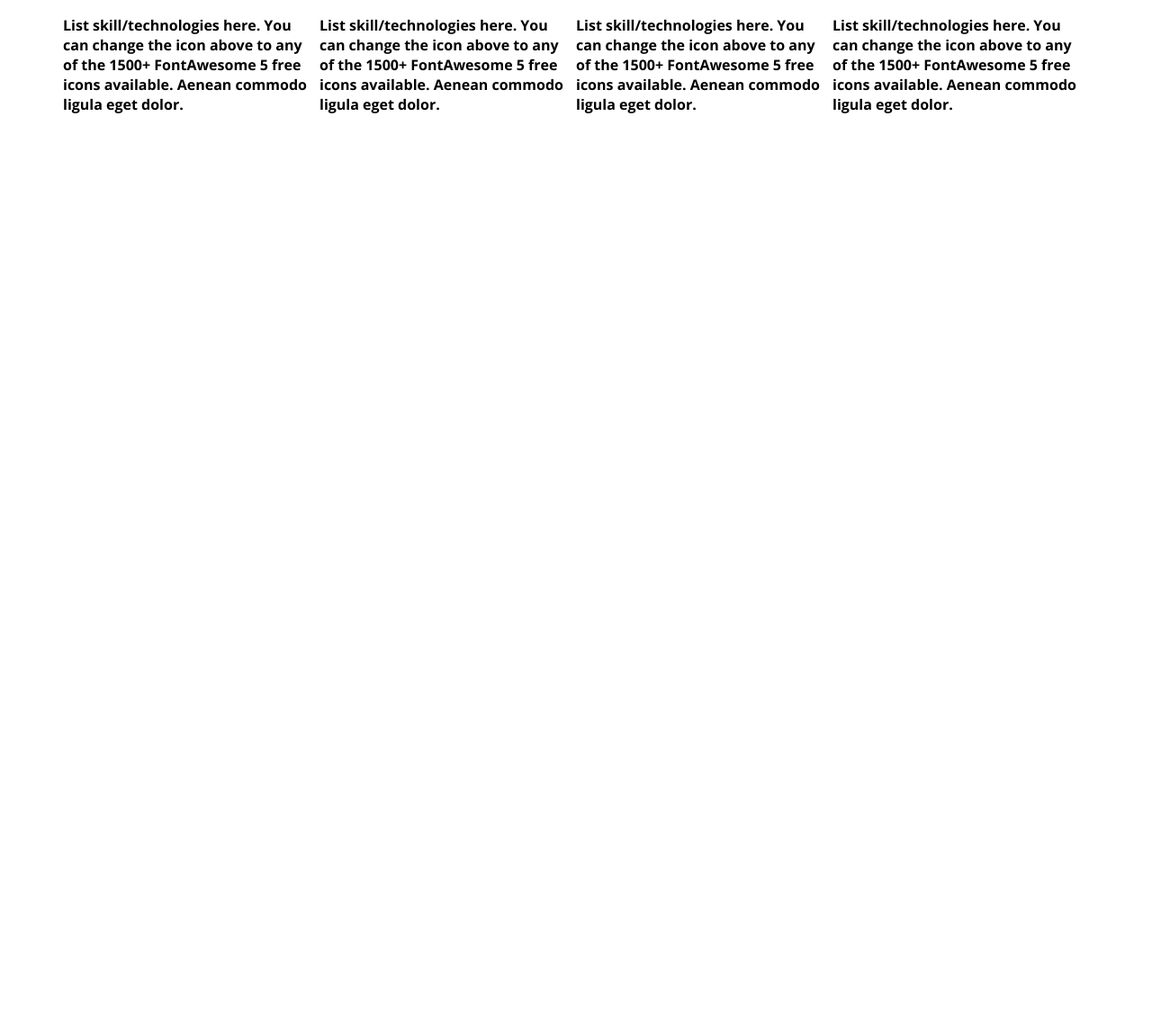
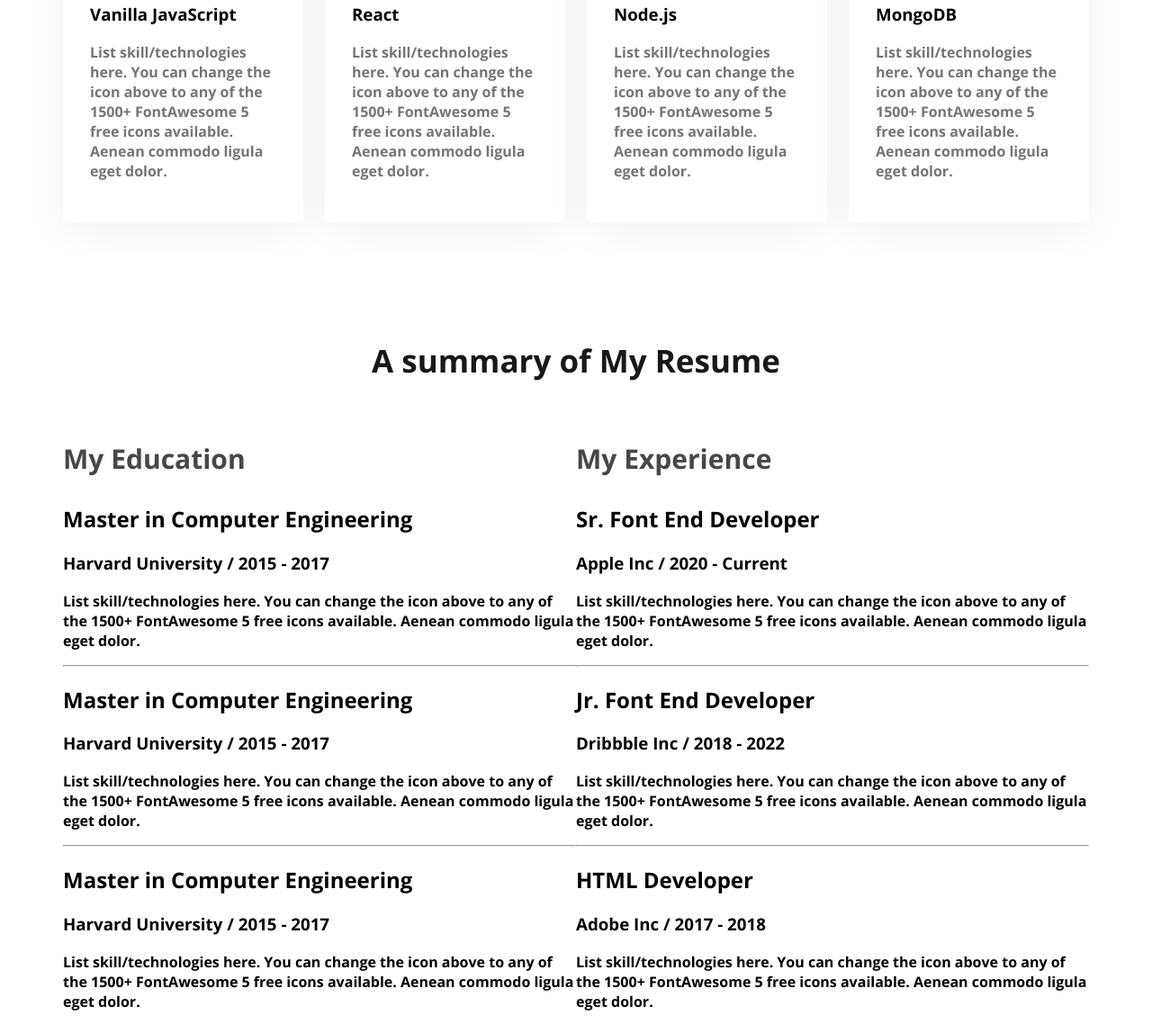
Before and after one commit to alaminakash754/web-developer, a plain HTML site: page index.html in a window 1280 px wide. Shown: the part 2039-3187 px from the top of the page at 90% size. Before the commit the page ends 2190 px from the top, so only its background shows below. Drawn offline with nearby package versions, Linux system fonts and the light colour scheme.

Commit message:
added resume

```diff
--- a/index.html
+++ b/index.html
@@ -82,6 +82,54 @@
                 </div>
             </div>
         </section>
+        <!--Resume Section-->
+        <section>
+            <h3 class="section-title">A summary of My Resume</h3>
+            <div class="resume-container">
+                <div class="resume-column">
+                    <h3 class="resume-column-title">My Education</h3>
+                    <div class="resume-parts">
+                        <h2 class="resume-title">Master in Computer Engineering</h2>
+                        <h3 class="resume-institute">Harvard University / 2015 - 2017</h3>
+                        <p class="resume-info">List skill/technologies here. You can change the icon above
+                            to any of the 1500+ FontAwesome 5 free icons available. Aenean commodo ligula eget dolor.</p>
+                    </div><hr>
+                    <div class="resume-parts">
+                        <h2 class="resume-title">Master in Computer Engineering</h2>
+                        <h3 class="resume-institute">Harvard University / 2015 - 2017</h3>
+                        <p class="resume-info">List skill/technologies here. You can change the icon above
+                            to any of the 1500+ FontAwesome 5 free icons available. Aenean commodo ligula eget dolor.</p>
+                    </div><hr>
+                    <div class="resume-parts">
+                        <h2 class="resume-title">Master in Computer Engineering</h2>
+                        <h3 class="resume-institute">Harvard University / 2015 - 2017</h3>
+                        <p class="resume-info">List skill/technologies here. You can change the icon above
+                            to any of the 1500+ FontAwesome 5 free icons available. Aenean commodo ligula eget dolor.</p>
+                    </div>
+                </div>
+                <div class="resume-column">
+                    <h3 class="resume-column-title">My Experience</h3>
+                    <div class="resume-parts">
+                        <h2 class="resume-title">Sr. Font End Developer</h2>
+                        <h3 class="resume-institute">Apple Inc / 2020 - Current</h3>
+                        <p class="resume-info">List skill/technologies here. You can change the icon above
+                            to any of the 1500+ FontAwesome 5 free icons available. Aenean commodo ligula eget dolor.</p>
+                    </div><hr>
+                    <div class="resume-parts">
+                        <h2 class="resume-title">Jr. Font End Developer</h2>
+                        <h3 class="resume-institute">Dribbble Inc / 2018 - 2022</h3>
+                        <p class="resume-info">List skill/technologies here. You can change the icon above
+                            to any of the 1500+ FontAwesome 5 free icons available. Aenean commodo ligula eget dolor.</p>
+                    </div><hr>
+                    <div class="resume-parts">
+                        <h2 class="resume-title">HTML Developer</h2>
+                        <h3 class="resume-institute">Adobe Inc / 2017 - 2018</h3>
+                        <p class="resume-info">List skill/technologies here. You can change the icon above
+                            to any of the 1500+ FontAwesome 5 free icons available. Aenean commodo ligula eget dolor.</p>
+                    </div>
+                </div>
+            </div>
+        </section>
     </main>
     <footer>
 
--- a/web.css
+++ b/web.css
@@ -100,21 +100,51 @@ nav a {
     font-size: 18px;
 
 }
-main{
+
+main {
     max-width: 1140px;
     margin: 0 auto;
 }
-.about-container{
+
+main section {
+    margin-top: 130px;
+}
+
+.about-container {
     display: flex;
     justify-content: space-around;
 
 }
-.about-info{
+
+.about-info {
     text-align: center;
 }
-#what-i-do-description{
+
+#what-i-do-description {
     padding: 30px 150px;
 }
-.skills-container{
+
+.skills-container {
+    display: flex;
+    gap: 24px;
+}
+
+.skill {
+    padding: 30px;
+    border-radius: 5px;
+    background: #FFF;
+    box-shadow: 0px 6px 50px 0px rgba(0, 0, 0, 0.06);
+}
+
+.skill-description {
+    color: #757575;
+    font-size: 16px;
+}
+/* Resume section title*/
+.resume-column-title {
+    color: #474747;
+    font-size: 30px;
+}
+.resume-container{
     display: flex;
 }
```
